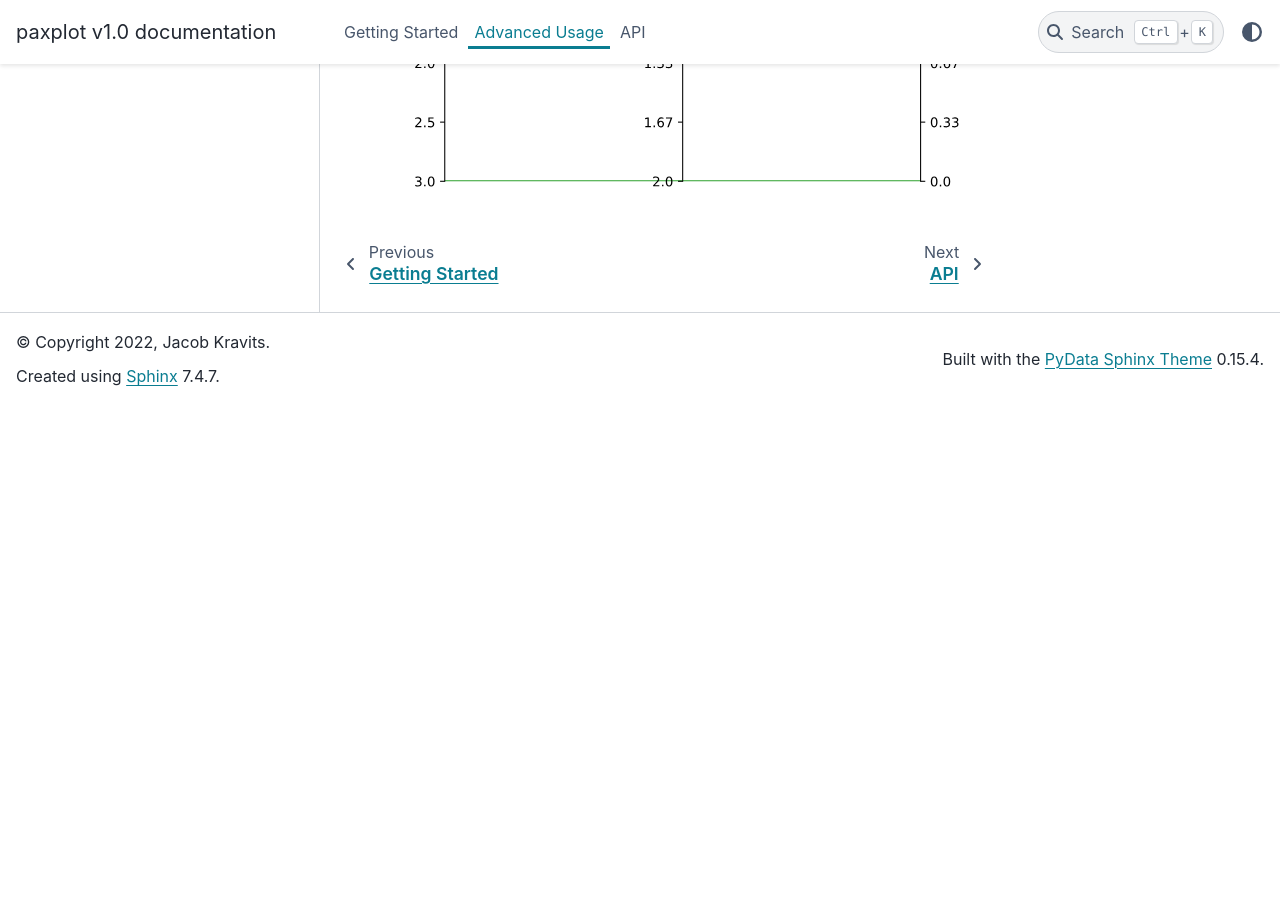
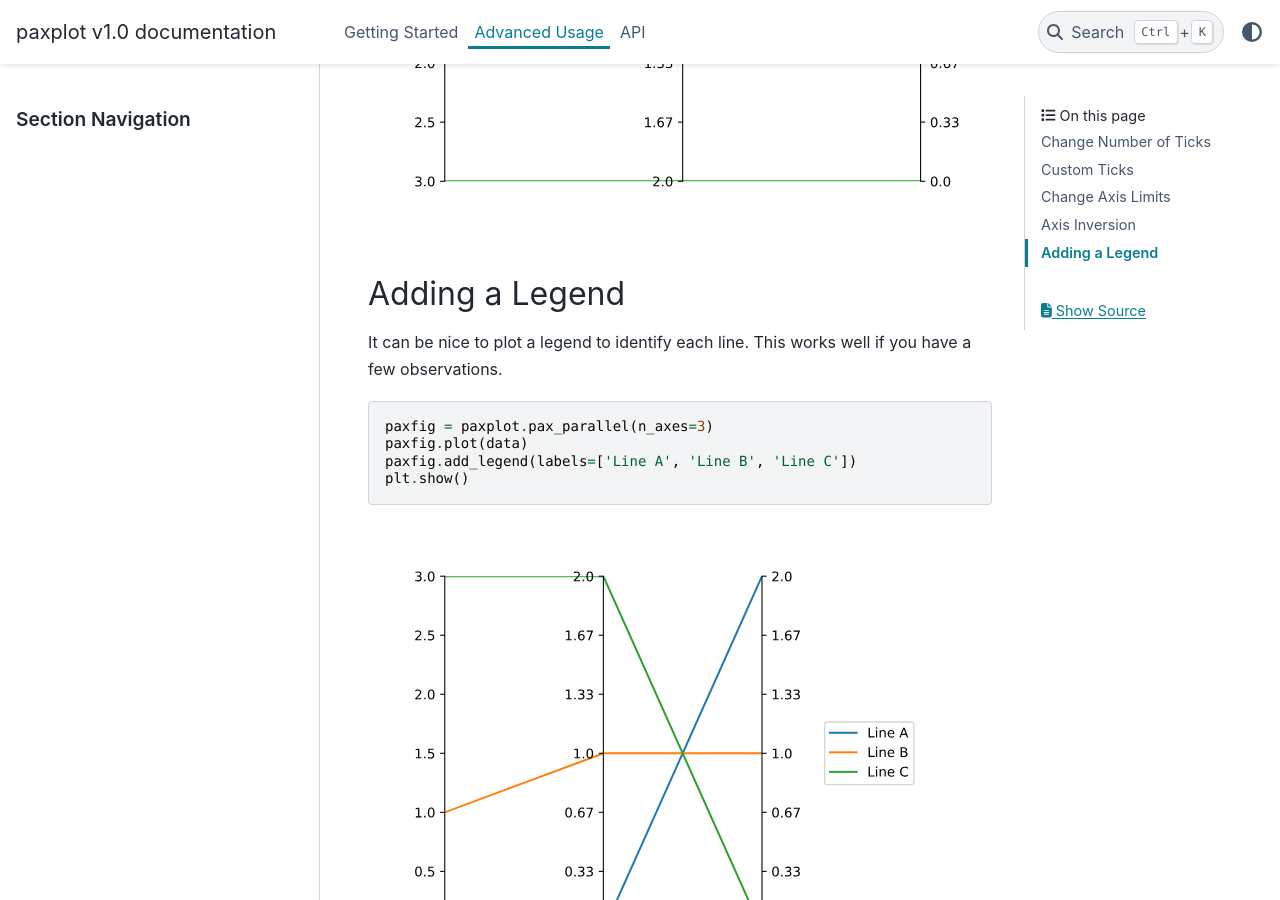
Before and after one commit to paxplot/paxplot, a Sphinx documentation site: the page built from docs/source/advanced_usage.rst, in a window 1280 px wide and 900 px high, scrolled down 3466 px. Built offline with Sphinx 7.4.7 and the PyData theme 0.15.4, drawn with Linux system fonts in a browser that asks for light colours; before the commit the page ends 3871 px from its top, so only the background shows below that.

Commit message:
Adding legend

```diff
--- a/docs/source/advanced_usage.rst
+++ b/docs/source/advanced_usage.rst
@@ -79,3 +79,16 @@ Sometimes it's helpful to invert (flip) an axis.
     plt.show()
 
 .. image:: images/invert.svg
+
+Adding a Legend
+---------------
+It can be nice to plot a legend to identify each line. This works well if you have a few observations.
+
+.. code-block:: python
+
+    paxfig = paxplot.pax_parallel(n_axes=3)
+    paxfig.plot(data)
+    paxfig.add_legend(labels=['Line A', 'Line B', 'Line C'])
+    plt.show()
+
+.. image:: images/legend.svg
```
Also changed, not shown: docs/source/images/legend.svg (added), 1 other file.
